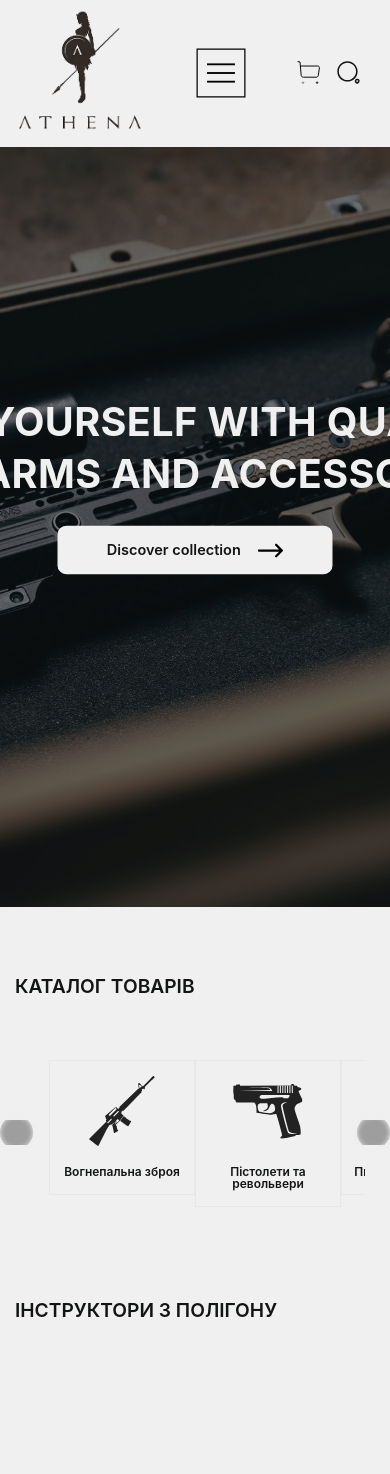
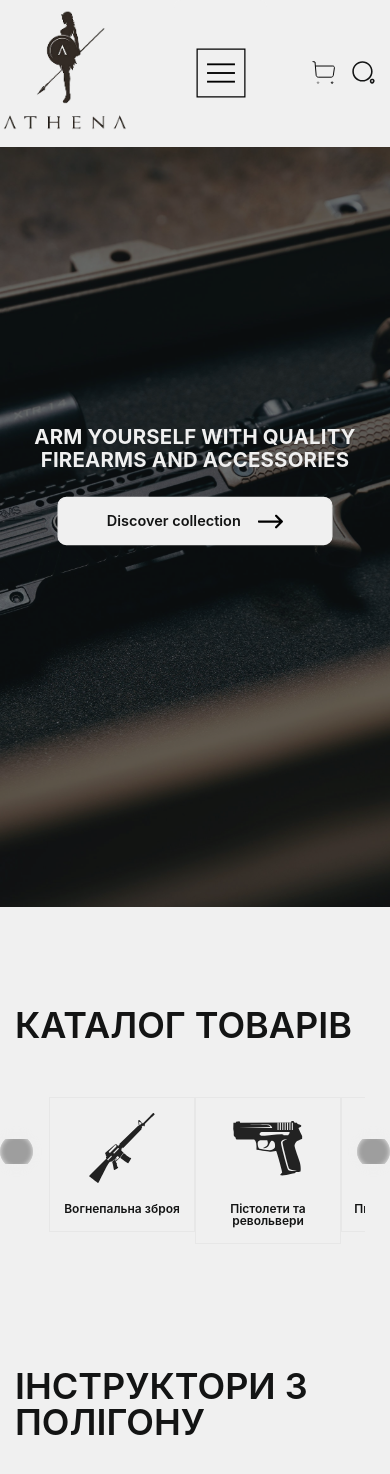
Before and after one commit to Maria-ukr/rifles, a React (Vite) app: page / in a window 390 px wide. Shown: the top 1474 px of the page. Built offline with nearby package versions, Linux system fonts and the light colour scheme; grey boxes are pictures that could not be loaded.

Commit message:
fixed menu

```diff
--- a/src/App.css
+++ b/src/App.css
@@ -11,3 +11,11 @@ a.active {
   color: var(--bold);
   border-bottom: 3px solid var(--bold);
 }
+
+h2.title {
+  font-size: clamp(1.6rem, 20vw, 3rem);
+  font-weight: 600;
+  text-transform: uppercase;
+  margin: 30px 0;
+  text-align: left;
+}
--- a/src/components/Header/Header.jsx
+++ b/src/components/Header/Header.jsx
@@ -25,7 +25,7 @@ function Header() {
   }, []);
 
   return (
-    <Container>
+    <Container className={s.container}>
       <header className={s.header} ref={refNav}>
         <Link to='/' className={s.logo}>
           <Logo />
--- a/src/components/Header/Header.module.scss
+++ b/src/components/Header/Header.module.scss
@@ -1,3 +1,7 @@
+.container {
+  padding: 0!important;
+}
+
 .header {
   background-color: var(--light);
   display: flex;
@@ -5,7 +9,7 @@
   align-items: stretch;
   min-height: 147px;
   position: relative;
-  z-index: 9999;
+  z-index: 5000;
   & .logo {
     display: flex;
   }
--- a/src/components/Instructors/Instructors.jsx
+++ b/src/components/Instructors/Instructors.jsx
@@ -35,7 +35,7 @@ function Instructors() {
   return (
     <>
       <Container>
-        <h2 className={s.title}>Інструктори з полігону</h2>
+        <h2 className='title'>Інструктори з полігону</h2>
       </Container>
       <div className={s.container} ref={main}>
         <div className={s.box}>
--- a/src/components/Instructors/Instructors.module.scss
+++ b/src/components/Instructors/Instructors.module.scss
@@ -1,10 +1,3 @@
-.title {
-  font-size: 1.6rem;
-  font-weight: 600;
-  text-align: left;
-  text-transform: uppercase;
-}
-
 .container {
   width: 100%;
   margin: 80px auto;
@@ -40,7 +33,7 @@
     padding: 2rem;
     min-width: 70%;
     width: 90%;
-    font-size: 1.3rem;
+    font-size: calc(0.823rem + 0.7vw);
     line-height: 1.5rem;
     text-wrap: balance;
     height: 100%;
@@ -51,11 +44,11 @@
     }
     @media (max-width: 632px) {
       padding: 0.8rem;
-      font-size: 1rem;
+      // font-size: 1rem;
       line-height: 1.1rem;
     }
     @media (max-width: 503px) {
-      font-size: 0.9rem;
+      // font-size: 0.9rem;
       line-height: 1rem;
     }
     & p:first-of-type {
--- a/src/components/MobileMenu/MobileMenu.module.scss
+++ b/src/components/MobileMenu/MobileMenu.module.scss
@@ -1,5 +1,5 @@
 .gamburger {
-  background-color: transparent;
+  background-color: var(--light);
   display: none;
   &:hover {
     border: none;
@@ -16,15 +16,13 @@
   position: fixed;
   z-index: 5555;
   background-color: var(--light);
-  top: 0;
-  left: 0;
-  right: 0;
-  bottom: 0;
-  padding: 3rem;
+  inset: 0;
+  width: 100vw;
+  height: 100vh;
   & .close {
     display: block;
     margin-left: auto;
-    background-color: transparent;
+    background-color: var(--light);
     padding: 1rem;
     margin-bottom: 3rem;
     & img {
@@ -33,13 +31,14 @@
       object-fit: contain;
     }
   }
-}
-.menu-list {
+  & .menu-list {
+    background-color: var(--light);
     display: flex;
     flex-direction: column;
     justify-content: flex-start;
     align-items: flex-start;
     gap: 0.8rem;
+    padding: 3rem;
     & .item-menu {
       display: flex;
       justify-content: flex-start;
@@ -55,6 +54,7 @@
         transition: all 0.5s linear;
         &:hover {
           color: var(--grimmy-grey);
+        }
       }
     }
   }
@@ -92,10 +92,9 @@
   overflow-y: scroll;
   cursor: default;
   position: absolute;
-  box-shadow: 0px 0px 0px 6666px rgba(19, 20, 20, 0.4);
   background-color: var(--light);
   padding: 3rem;
-  top: 0;
+  top: 80px;
   left: 0;
   right: 0;
   bottom: 0;
@@ -116,7 +115,6 @@
         height: 42px;
         object-fit: contain;
       }
-
     }
   }
   & .grid {
--- a/src/components/SliderProducts/SliderProducts.jsx
+++ b/src/components/SliderProducts/SliderProducts.jsx
@@ -37,7 +37,7 @@ function SliderProducts() {
   return (
     <>
       <Container className={s.container}>
-        <h2 className={s.title}>Каталог товарів</h2>
+        <h2 className='title'>Каталог товарів</h2>
         <button ref={navigationPrevRef} className={s.prev}></button>
         <button ref={navigationNextRef} className={s.next}></button>
         <Swiper
--- a/src/components/SliderProducts/SliderProducts.module.scss
+++ b/src/components/SliderProducts/SliderProducts.module.scss
@@ -2,18 +2,11 @@
   padding: 0 25px 0;
   padding-top: 70px;
   position: relative;
+  & h2 {
+    margin-bottom: 0.5rem;
+    margin-left: -10px!important;
+  }
 }
-
-.title {
-  text-transform: uppercase;
-  font-size: 1.6rem;
-  font-weight: 600;
-  margin-bottom: 0.5rem;
-  text-align: left;
-  margin-bottom: 40px;
-  margin-left: -10px;
-}
-
 .slider {
   margin-bottom: 70px;
   padding: 2rem;
@@ -55,7 +48,6 @@
     }
   }
 }
-
 
 .prev {
   position: absolute;
--- a/src/index.css
+++ b/src/index.css
@@ -35,6 +35,12 @@ body {
   width: 100%;
 }
 
+h1 {
+  font-size: 3.3em;
+  line-height: 1.3;
+  letter-spacing: 0.009em;
+}
+
 @media (max-width: 991px) {
   html,
   body {
@@ -51,10 +57,10 @@ body {
     line-height: 1.1;
   }
 }
-h1 {
-  font-size: 3.3em;
-  line-height: 1.3;
-  letter-spacing: 0.009em;
+@media (max-width: 490px) {
+  h1 {
+    font-size: 1.7rem;
+  }
 }
 
 button {
--- a/src/pages/Home/Home.module.scss
+++ b/src/pages/Home/Home.module.scss
@@ -61,12 +61,6 @@
 
 .aside {
   margin-bottom: 80px;
-  & .title {
-    font-size: 1.6rem;
-    font-weight: 600;
-    text-transform: uppercase;
-    margin: 30px 0;
-  }
   & p {
     margin-bottom: 1rem;
     font-size: 1.1rem;
```
Lines whose indentation alone changed are shown as unchanged.
